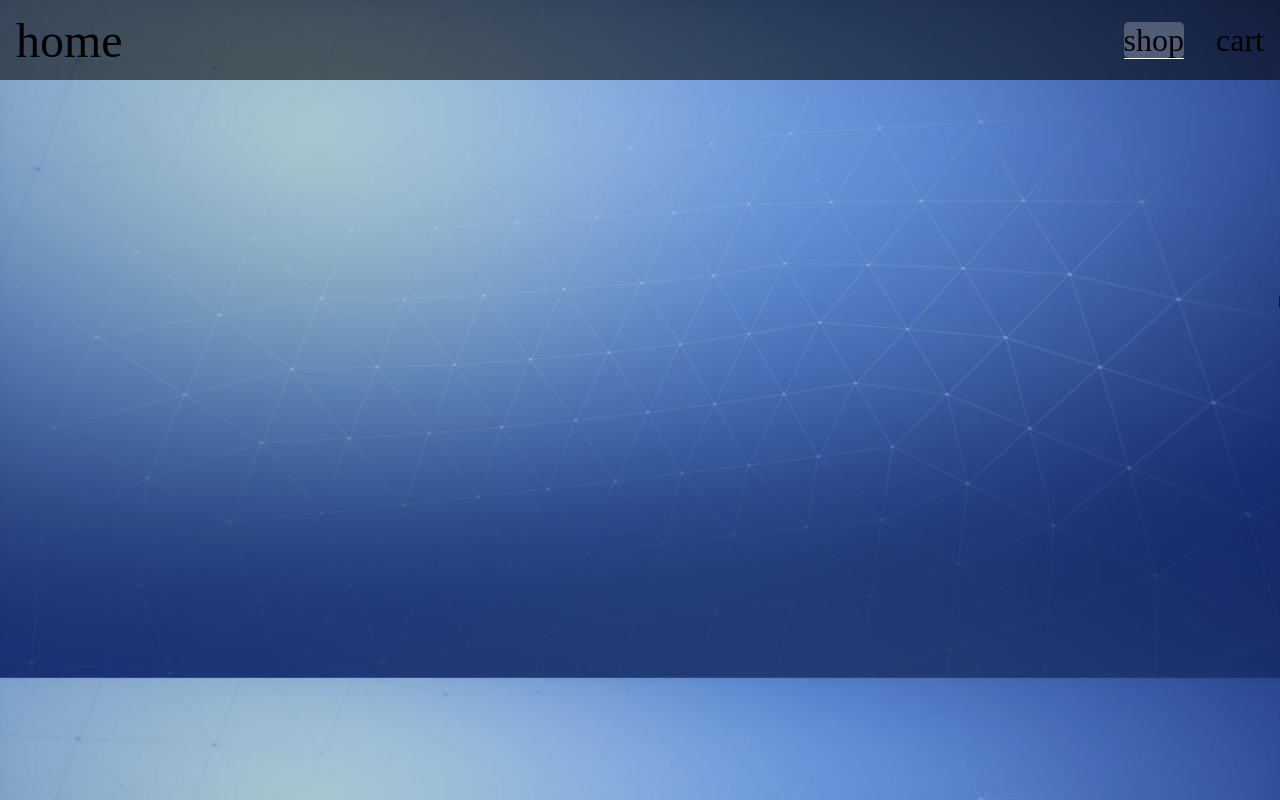
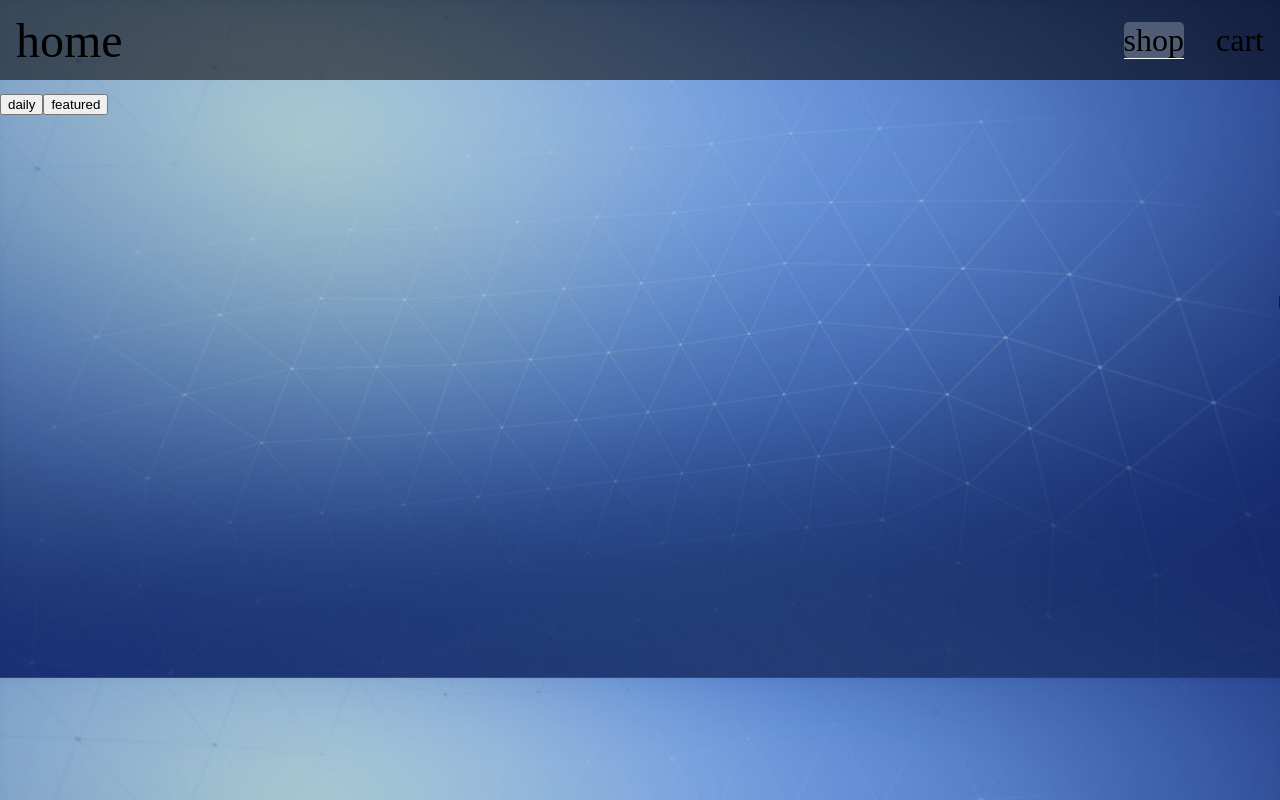
Before and after one commit to theDoorKeeper/shopping-cart-react, a React (Create React App) app: page /shop in a window 1280 px wide. Built offline with nearby package versions, Linux system fonts and the light colour scheme; no server answers; a web font is replaced by a local one.

Commit message:
added two buttons for categories in Store component

```diff
--- a/src/components/Store.js
+++ b/src/components/Store.js
@@ -1,22 +1,24 @@
 import React, { useEffect, useState } from 'react'
 
 const Store = () => {
-        const [category,setCategory]=useState('featured')
+        const [category,setCategory]=useState('daily')
         const [itemArray,setItemArray]=useState([])
 
-        const getData = async ()=>{
+        const getData = async (category)=>{
            const response = await fetch("https://fortnite-api.com/v2/shop/br",{mode:'cors'})
            const jsonfile = await response.json()
-           setItemArray( jsonfile.data.featured.entries )
+           setItemArray( jsonfile.data[category].entries )
         }
     useEffect(() => {
-            getData();
+          getData(category) ;
             console.log(itemArray)
 
-    }, [])
+    }, [category])
 
     return (
         <div className="Store">
+            <button className="category-btn" id="daily"> daily</button>
+            <button className="category-btn" id="featured"> featured</button>
 
         </div>
     )
```
Also changed, not shown: 1 other file (tests, documents, lock files or other folders).
